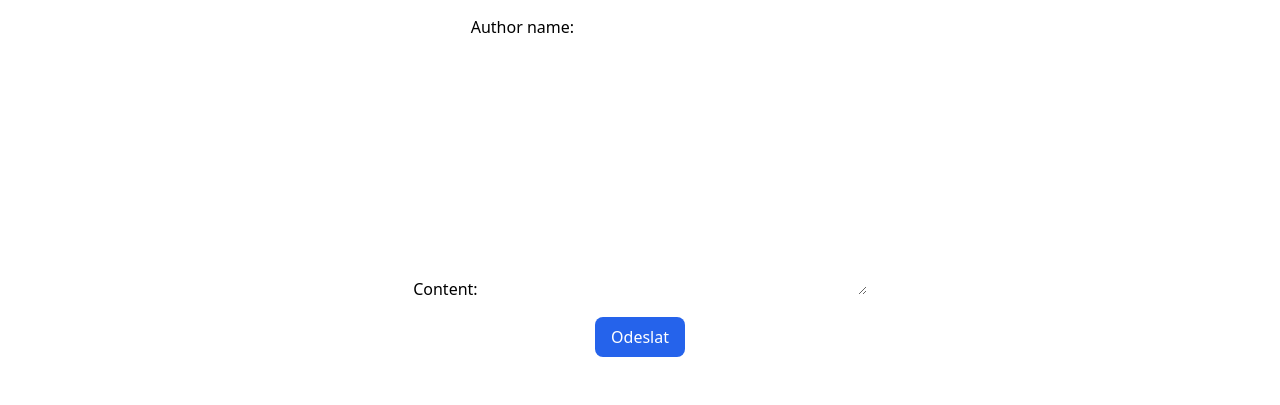
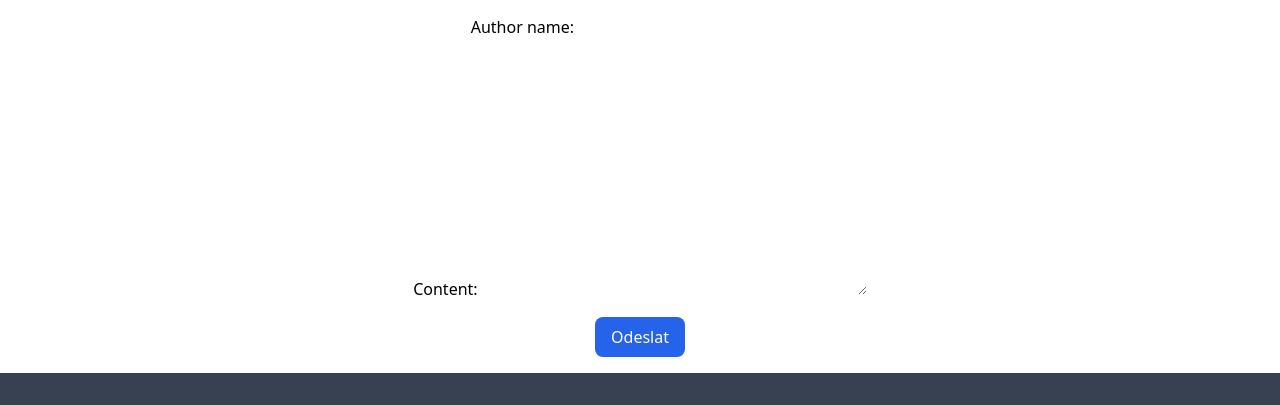
Before and after one commit to gyarab/2024_WA_INF1_kunc_python, a Django app: page /post/4/ in a window 1280 px wide. Shown: the part 401-806 px from the top of the page. Before the commit the page ends 758 px from the top, so only its background shows below. Run offline with Django 5.2, Linux system fonts and the light colour scheme; data comes from the database, SQL or seed files in the repository; some libraries are stand-ins or nearby versions.

Commit message:
add visitcount

```diff
--- a/app/templates/base.html
+++ b/app/templates/base.html
@@ -8,6 +8,7 @@
         <meta name="viewport" content="width=device-width, initial-scale=1.0" />
         <meta http-equiv="X-UA-Compatible" content="ie=edge" />
         {% tailwind_css %}
+        <script src="https://klikz.svs.gyarab.cz/hit/12?size=small" defer></script>
     </head>
     <body>
         <nav class="bg-gray-700 p-4 ">
@@ -30,5 +31,8 @@
             {% block body %}
             {% endblock body %}
         </div>
+        <footer class="bg-gray-700 p-4 text-center text-gray-300 flex justify-center">
+            <div id="klikz-12"></div>
+        </footer>
     </body>
 </html>
```
